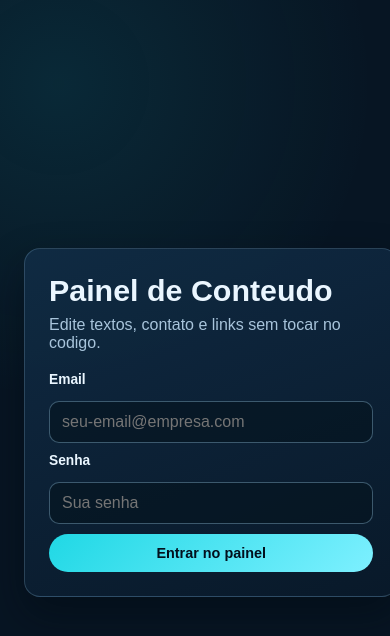
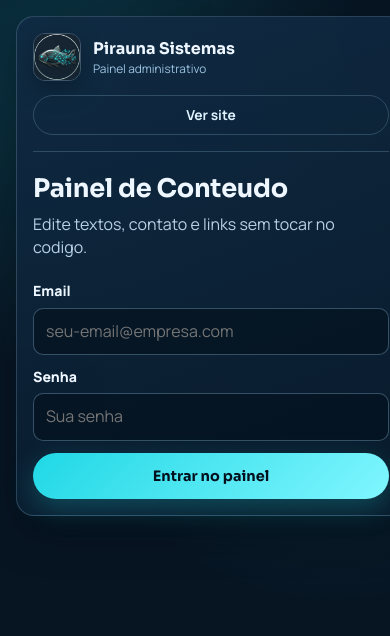
Before and after one commit to jottaene13/site-pirauna-sistemas, a plain HTML site: page admin.html in a window 390 px wide. Drawn offline with nearby package versions, Linux system fonts and the light colour scheme.

Commit message:
Refina layout do admin com identidade visual da Pirauna

```diff
--- a/admin.css
+++ b/admin.css
@@ -1,13 +1,20 @@
 :root {
   --bg: #071523;
+  --bg-soft: #0d2236;
   --surface: #102b44;
-  --surface-2: #0c2236;
-  --ink: #eaf6ff;
-  --muted: #a8c4db;
-  --line: rgba(140, 187, 217, 0.25);
+  --surface-soft: #143756;
+  --ink: #eef7ff;
+  --ink-soft: #b9d1e6;
+  --line: rgba(149, 197, 228, 0.24);
   --accent: #20d8e5;
-  --accent-2: #10bfd2;
-  --danger: #ff7e7e;
+  --accent-strong: #0bb9d3;
+  --accent-glow: rgba(32, 216, 229, 0.25);
+  --danger: #ff8f8f;
+  --success: #8cffc0;
+  --radius-lg: 18px;
+  --radius-md: 12px;
+  --radius-sm: 10px;
+  --shadow: 0 18px 40px rgba(1, 8, 15, 0.35);
 }
 
 *,
@@ -18,42 +25,114 @@
 
 body {
   margin: 0;
-  font-family: Arial, sans-serif;
+  font-family: "Manrope", sans-serif;
+  line-height: 1.45;
   color: var(--ink);
-  background: radial-gradient(circle at 15% 10%, rgba(32, 216, 229, 0.1), transparent 38%), var(--bg);
+  background:
+    radial-gradient(circle at 15% 8%, rgba(32, 216, 229, 0.16), transparent 36%),
+    radial-gradient(circle at 86% 40%, rgba(32, 216, 229, 0.1), transparent 44%),
+    var(--bg);
+}
+
+a {
+  color: inherit;
+  text-decoration: none;
 }
 
 .admin-wrap {
   min-height: 100vh;
   display: grid;
-  place-items: center;
+  align-items: start;
+  justify-items: center;
   padding: 24px;
 }
 
 .admin-card {
-  width: min(1120px, 96vw);
+  width: min(1220px, 96vw);
+  border: 1px solid var(--line);
+  border-radius: var(--radius-lg);
   background: linear-gradient(160deg, rgba(16, 43, 68, 0.96), rgba(9, 26, 42, 0.96));
+  box-shadow: var(--shadow);
+  padding: 22px;
+}
+
+.admin-brandbar {
+  display: flex;
+  align-items: center;
+  justify-content: space-between;
+  gap: 14px;
+  padding-bottom: 16px;
+  border-bottom: 1px solid var(--line);
+}
+
+.brand {
+  display: inline-flex;
+  align-items: center;
+  gap: 12px;
+  min-width: 0;
+}
+
+.brand img {
+  width: 48px;
+  height: 48px;
+  border-radius: 12px;
+  border: 1px solid rgba(255, 255, 255, 0.2);
+  box-shadow: 0 8px 24px rgba(0, 0, 0, 0.25);
+  object-fit: cover;
+}
+
+.brand-text {
+  display: grid;
+  min-width: 0;
+}
+
+.brand-text strong {
+  font-family: "Sora", sans-serif;
+  font-size: 1rem;
+}
+
+.brand-text small {
+  font-size: 0.74rem;
+  color: #9ec4e2;
+}
+
+.admin-link-site {
+  border-radius: 999px;
   border: 1px solid var(--line);
-  border-radius: 16px;
-  box-shadow: 0 18px 40px rgba(1, 8, 15, 0.45);
-  padding: 24px;
+  color: #dff4ff;
+  font-weight: 700;
+  font-size: 0.86rem;
+  padding: 9px 16px;
+  transition: border-color 0.2s ease, color 0.2s ease, background-color 0.2s ease;
+}
+
+.admin-link-site:hover {
+  border-color: rgba(32, 216, 229, 0.45);
+  color: var(--accent);
+  background: rgba(32, 216, 229, 0.08);
+}
+
+.admin-head {
+  margin-top: 18px;
 }
 
 .admin-head h1 {
-  margin: 0 0 8px;
-  font-size: 1.9rem;
+  margin: 0 0 6px;
+  font-family: "Sora", sans-serif;
+  font-size: clamp(1.6rem, 2.2vw, 2.2rem);
+  letter-spacing: -0.01em;
 }
 
 .admin-head p {
   margin: 0;
-  color: var(--muted);
+  color: var(--ink-soft);
 }
 
 .admin-alert {
   margin-top: 18px;
-  border-radius: 10px;
-  border: 1px solid rgba(255, 126, 126, 0.5);
-  background: rgba(255, 126, 126, 0.08);
+  border-radius: var(--radius-md);
+  border: 1px solid rgba(255, 126, 126, 0.45);
+  background: rgba(255, 126, 126, 0.1);
   padding: 12px;
 }
 
@@ -62,46 +141,71 @@ body {
 }
 
 .admin-login {
-  margin-top: 20px;
+  margin-top: 22px;
   display: grid;
-  grid-template-columns: 1fr 1fr auto;
-  gap: 10px;
+  grid-template-columns: repeat(2, minmax(0, 1fr)) auto;
+  gap: 12px;
   align-items: end;
 }
 
-.admin-login label {
-  font-size: 0.86rem;
-  font-weight: 700;
+.admin-login-field {
+  display: grid;
+  gap: 6px;
 }
 
-.admin-login input {
+.admin-login label {
+  font-size: 0.88rem;
+  font-weight: 800;
+}
+
+.admin-login-submit {
+  min-width: 220px;
+  height: 46px;
+  align-self: end;
+}
+
+.admin-login input,
+.admin-field input,
+.admin-field textarea {
   width: 100%;
-  margin-top: 4px;
-  border-radius: 10px;
-  border: 1px solid rgba(140, 187, 217, 0.4);
-  background: rgba(6, 20, 32, 0.65);
+  border-radius: var(--radius-sm);
+  border: 1px solid rgba(140, 187, 217, 0.36);
+  background: rgba(4, 18, 30, 0.66);
   color: var(--ink);
   font: inherit;
   padding: 11px 12px;
 }
 
+.admin-login input:focus-visible,
+.admin-field input:focus-visible,
+.admin-field textarea:focus-visible {
+  outline: 2px solid rgba(32, 216, 229, 0.48);
+  outline-offset: 1px;
+  border-color: rgba(32, 216, 229, 0.62);
+}
+
 button {
   border: 0;
   border-radius: 999px;
-  background: linear-gradient(135deg, var(--accent), #7df0ff);
   color: #02101d;
-  font-weight: 800;
+  background: linear-gradient(135deg, var(--accent), #80f6ff);
+  box-shadow: 0 10px 28px var(--accent-glow);
+  font-family: "Sora", sans-serif;
   font-size: 0.9rem;
-  padding: 11px 16px;
+  font-weight: 700;
+  padding: 11px 18px;
   cursor: pointer;
+  transition: transform 0.2s ease, filter 0.2s ease;
 }
 
 button:hover {
-  background: linear-gradient(135deg, var(--accent-2), #6ce3ef);
+  transform: translateY(-1px);
+  filter: brightness(0.98);
 }
 
 button.ghost {
   background: transparent;
+  box-shadow: none;
   border: 1px solid var(--line);
   color: var(--ink);
 }
@@ -112,9 +216,13 @@ button.ghost {
 
 .admin-toolbar {
   display: flex;
+  align-items: center;
   justify-content: space-between;
   gap: 12px;
-  align-items: center;
+  border: 1px solid var(--line);
+  border-radius: var(--radius-md);
+  background: rgba(6, 21, 34, 0.45);
+  padding: 12px 14px;
   margin-bottom: 14px;
 }
 
@@ -126,7 +234,7 @@ button.ghost {
 .admin-status {
   min-height: 22px;
   margin-bottom: 14px;
-  color: var(--muted);
+  color: var(--ink-soft);
 }
 
 .admin-status.error {
@@ -134,7 +242,7 @@ button.ghost {
 }
 
 .admin-status.success {
-  color: #87ffbd;
+  color: var(--success);
 }
 
 .admin-fields {
@@ -144,48 +252,50 @@ button.ghost {
 
 .admin-group {
   border: 1px solid var(--line);
-  border-radius: 12px;
+  border-radius: var(--radius-md);
   overflow: hidden;
+  background: rgba(7, 30, 48, 0.62);
 }
 
 .admin-group h2 {
   margin: 0;
   padding: 12px 14px;
-  background: var(--surface-2);
+  font-family: "Sora", sans-serif;
   font-size: 1.05rem;
+  background: linear-gradient(90deg, rgba(12, 34, 54, 0.98), rgba(16, 46, 73, 0.98));
+  border-bottom: 1px solid var(--line);
 }
 
 .admin-grid {
   display: grid;
   grid-template-columns: repeat(2, minmax(0, 1fr));
-  gap: 10px;
+  grid-auto-flow: row dense;
+  align-items: start;
+  gap: 12px;
   padding: 12px;
 }
 
 .admin-field {
   display: grid;
-  gap: 4px;
+  gap: 6px;
+  border-radius: var(--radius-sm);
+  border: 1px solid rgba(149, 197, 228, 0.22);
+  background: rgba(7, 28, 44, 0.68);
+  padding: 10px;
+}
+
+.admin-field-wide {
+  grid-column: 1 / -1;
 }
 
 .admin-field label {
-  font-size: 0.82rem;
-  font-weight: 700;
+  font-size: 0.84rem;
+  font-weight: 800;
   color: #d9eeff;
 }
 
-.admin-field input,
 .admin-field textarea {
-  width: 100%;
-  border-radius: 10px;
-  border: 1px solid rgba(140, 187, 217, 0.4);
-  background: rgba(6, 20, 32, 0.6);
-  color: var(--ink);
-  font: inherit;
-  padding: 10px 11px;
-}
-
-.admin-field textarea {
-  min-height: 94px;
+  min-height: 116px;
   resize: vertical;
 }
 
@@ -193,14 +303,61 @@ button.ghost {
   display: none !important;
 }
 
+@media (max-width: 1100px) {
+  .admin-login {
+    grid-template-columns: repeat(2, minmax(0, 1fr));
+  }
+
+  .admin-login-submit {
+    grid-column: 1 / -1;
+    justify-self: start;
+  }
+}
+
 @media (max-width: 860px) {
+  .admin-wrap {
+    padding: 16px;
+  }
+
+  .admin-card {
+    width: min(1220px, 100vw);
+    padding: 16px;
+  }
+
+  .admin-brandbar {
+    flex-direction: column;
+    align-items: flex-start;
+  }
+
+  .admin-link-site {
+    align-self: stretch;
+    text-align: center;
+  }
+
   .admin-login,
   .admin-grid {
     grid-template-columns: 1fr;
+  }
+
+  .admin-field-wide {
+    grid-column: auto;
+  }
+
+  .admin-login-submit {
+    width: 100%;
+    justify-self: stretch;
   }
 
   .admin-toolbar {
     flex-direction: column;
     align-items: flex-start;
   }
+
+  .admin-actions {
+    width: 100%;
+  }
+
+  .admin-actions button {
+    flex: 1;
+  }
 }
--- a/admin.html
+++ b/admin.html
@@ -5,11 +5,25 @@
   <meta name="viewport" content="width=device-width, initial-scale=1.0">
   <title>Admin CMS | Pirauna Sistemas</title>
   <meta name="robots" content="noindex,nofollow">
+  <link rel="preconnect" href="https://fonts.googleapis.com">
+  <link rel="preconnect" href="https://fonts.gstatic.com" crossorigin>
+  <link href="https://fonts.googleapis.com/css2?family=Manrope:wght@400;500;700;800&family=Sora:wght@600;700;800&display=swap" rel="stylesheet">
   <link rel="stylesheet" href="admin.css">
 </head>
 <body>
   <main class="admin-wrap">
     <section class="admin-card">
+      <header class="admin-brandbar">
+        <a class="brand" href="/" aria-label="Abrir site da Pirauna Sistemas">
+          <img src="assets/images/logo-pirauna.jpg" alt="Logo da Pirauna Sistemas" width="48" height="48">
+          <span class="brand-text">
+            <strong>Pirauna Sistemas</strong>
+            <small>Painel administrativo</small>
+          </span>
+        </a>
+        <a class="admin-link-site" href="/" target="_blank" rel="noopener">Ver site</a>
+      </header>
+
       <header class="admin-head">
         <h1>Painel de Conteudo</h1>
         <p>Edite textos, contato e links sem tocar no codigo.</p>
@@ -21,13 +35,17 @@
       </div>
 
       <form id="admin-login-form" class="admin-login">
-        <label for="admin-email">Email</label>
-        <input id="admin-email" type="email" required placeholder="seu-email@empresa.com">
+        <div class="admin-login-field">
+          <label for="admin-email">Email</label>
+          <input id="admin-email" type="email" required placeholder="seu-email@empresa.com">
+        </div>
 
-        <label for="admin-password">Senha</label>
-        <input id="admin-password" type="password" required placeholder="Sua senha">
+        <div class="admin-login-field">
+          <label for="admin-password">Senha</label>
+          <input id="admin-password" type="password" required placeholder="Sua senha">
+        </div>
 
-        <button type="submit">Entrar no painel</button>
+        <button class="admin-login-submit" type="submit">Entrar no painel</button>
       </form>
 
       <section id="admin-editor" class="admin-editor is-hidden">
--- a/admin.js
+++ b/admin.js
@@ -61,6 +61,9 @@
       grouped[groupName].forEach((field) => {
         const row = document.createElement("div");
         row.className = "admin-field";
+        if (field.type === "textarea") {
+          row.classList.add("admin-field-wide");
+        }
 
         const label = document.createElement("label");
         label.textContent = field.label;
```
